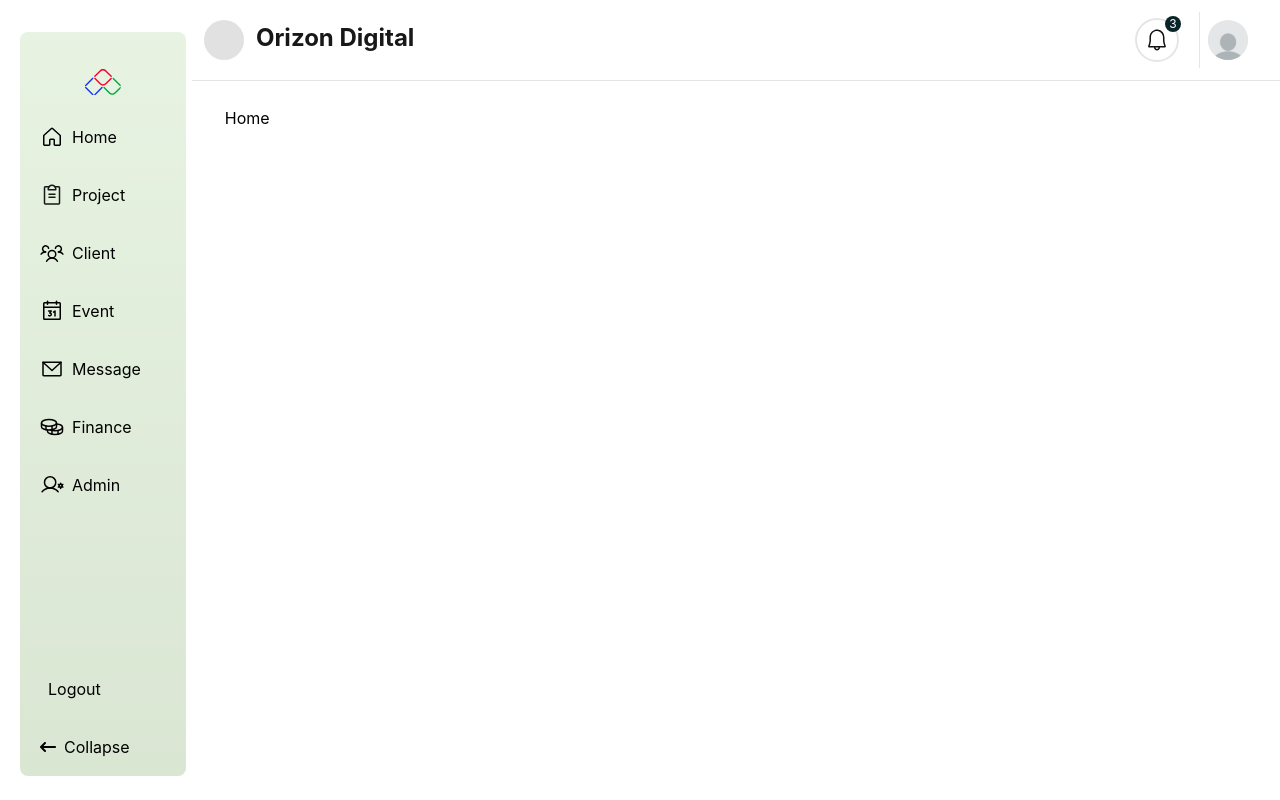
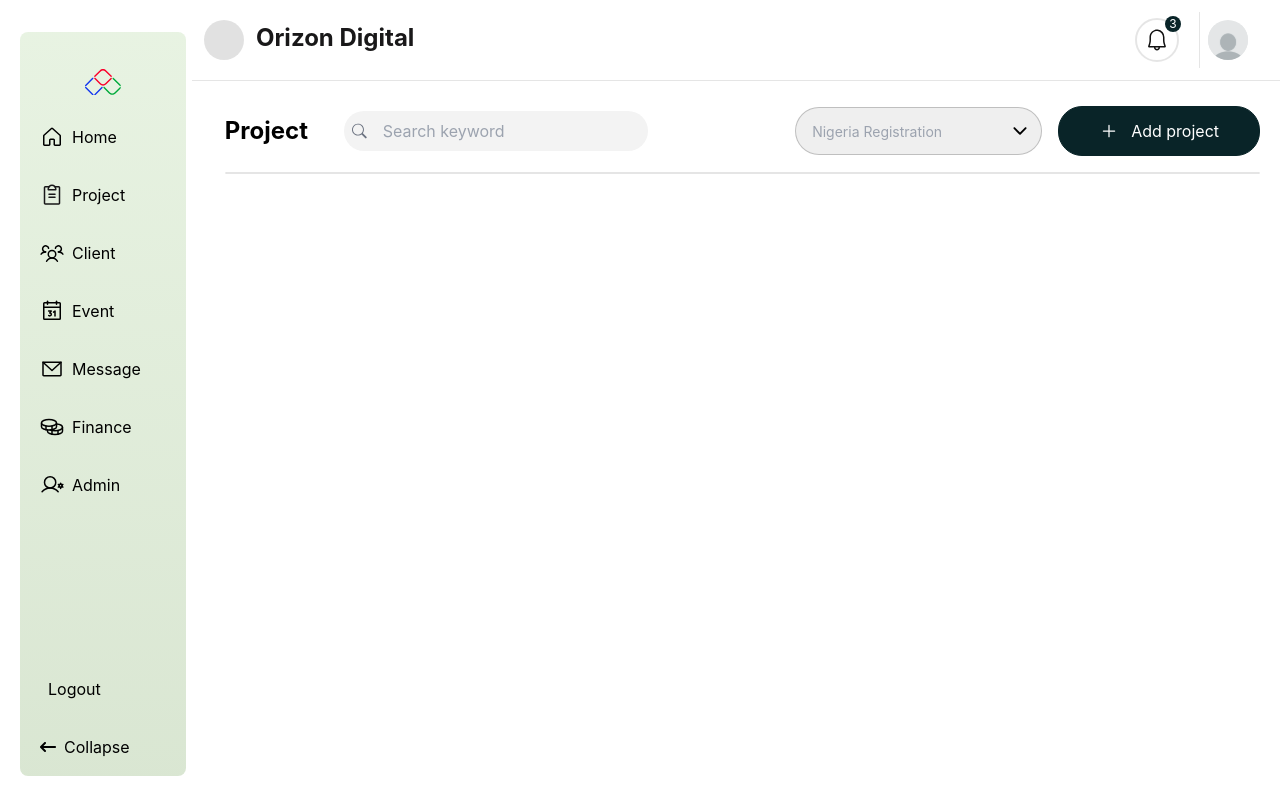
Before and after one commit to Jimicodes91/Kiro-analysis, a React (Vite) app: page /home in a window 1280 px wide. Built offline with nearby package versions, Linux system fonts and the light colour scheme; a web font is replaced by a local one.

Commit message:
add styling

```diff
--- /dev/null
+++ b/src/Components/Modal/index.tsx
@@ -0,0 +1,9 @@
+import React from 'react'
+
+const Modal: React.FC = () => {
+  return (
+    <div>Modal</div>
+  )
+}
+
+export default Modal
--- a/src/Layouts/DashboardLayout/index.tsx
+++ b/src/Layouts/DashboardLayout/index.tsx
@@ -45,7 +45,7 @@ const DashboardLayout = () => {
           </div>
         </nav>
 
-        <div className={`w-[98vw] sm:w-[97vw] lg:w-[98vw] md:my-[70px] md:w-[96vw] mb-[70px] ${
+        <div className={`w-[98vw] sm:w-[97vw] lg:w-[98vw] my-[70px] md:my-[70px] md:w-[96vw] mb-[70px] ${
           isSidebarCollapsed ? 'md:pl-24' : 'md:pl-[3vw] lg:pl-[16vw]'
         }`}>
           <div className="mt-4">
--- a/src/Pages/Home/index.tsx
+++ b/src/Pages/Home/index.tsx
@@ -1,7 +1,47 @@
-import React from "react";
+import React, { useState } from "react";
+import Search from "../../Components/Form/search";
+import { FormSelect } from "../../Components/Form/select";
+import { MainButton } from "../../Components/Form/button";
+import { IoAdd } from "react-icons/io5";
 
 const Home: React.FC = () => {
-  return <div>Home</div>;
+  const [searchQuery, setSearchQuery] = useState("");
+
+  const handleSearch = (query: string) => {
+    setSearchQuery(query);
+    console.log("Search Query:", query);
+  };
+
+  return (
+    <div>
+      <div className="flex flex-col md:flex-row items-center justify-between ">
+        <div className="flex items-center space-x-4  mt-5 md:mt-0">
+          <h1 className="text-2xl font-bold mr-5">Project</h1>
+          <Search placeholder="Search keyword" onSearch={handleSearch} />
+        </div>
+        <div className="flex items-center space-x-4 mt-5 md:mt-0">
+          <FormSelect
+            label=""
+            options={[
+              { value: "Nigeria", label: "Nigeria Registration" },
+              { value: "usa", label: "United States Registration" },
+              { value: "uk", label: "United Kingdom Registration" },
+              { value: "db", label: "Dubai Registration" },
+            ]}
+          />
+          <MainButton>
+            <span className="mr-3 text-xl">
+              <IoAdd />
+            </span>
+            Add project
+          </MainButton>
+        </div>
+      </div>
+      <div className="border-[1px] border-[#0000001A] rounded-lg mt-4 ">
+
+      </div>
+    </div>
+  );
 };
 
 export default Home;
```
